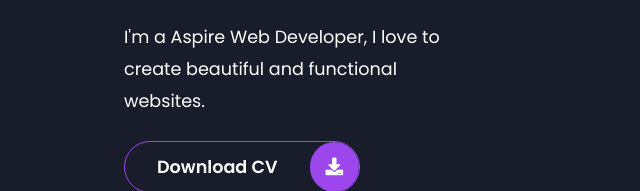
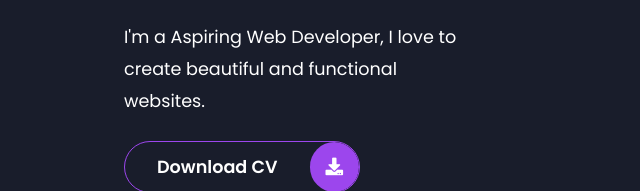
Before and after one commit to DhruveshOm/My_Protfolio, a plain HTML site: page index.html in a window 1280 px wide. Shown: the part 485-676 px from the top of the page, 516-1156 px from the left. Drawn offline with Linux system fonts and the light colour scheme.

Commit message:
Update index.html
Signed-off-by: DhruveshOm <148573305+DhruveshOm@users.noreply.github.com>

```diff
--- a/index.html
+++ b/index.html
@@ -26,7 +26,7 @@
                     A Aspire Web Developer.
                 </h1>
                 <p>
-                    I'm a Aspire Web Developer, I love to create beautiful and functional websites.
+                    I'm a Aspiring Web Developer, I love to create beautiful and functional websites.
 
                 </p>
                 <div class="btn-con">
```
